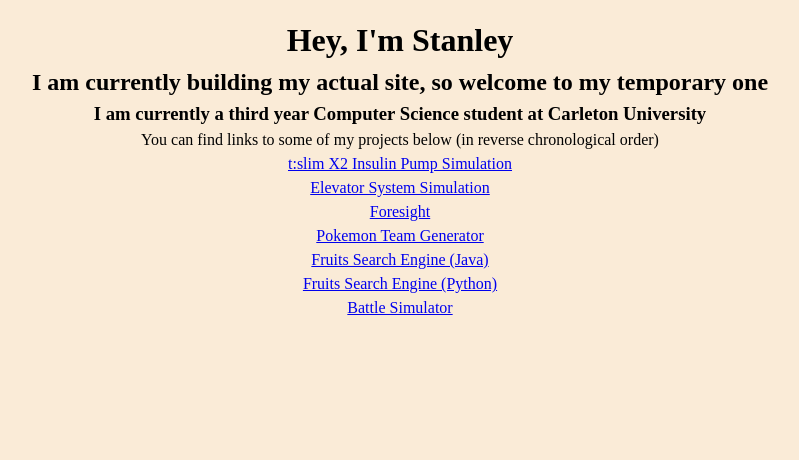
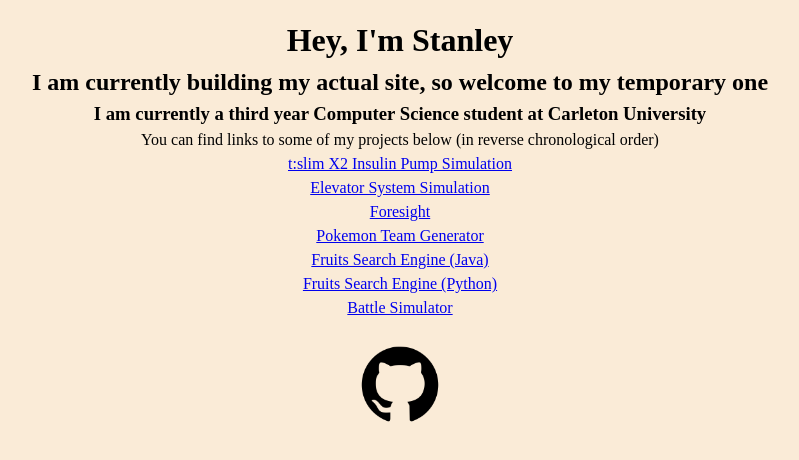
Before and after one commit to stanleyyellowzx/stanleyyellowzx.github.io, a plain HTML site: page index.html in a window 1280 px wide. Shown: the whole page, without its empty margins (240-1039 px from the left). Drawn offline with Linux system fonts and the light colour scheme.

Commit message:
Add files via upload

```diff
--- a/index.html
+++ b/index.html
@@ -26,5 +26,8 @@
     <a href="./projects/fruitsenginepy.html">Fruits Search Engine (Python)</a>
     <br>
     <a href="./projects/battlesimulator.html">Battle Simulator</a>
+    <br>
+    <br>
+    <a href="https://github.com/stanleyyellowzx"><img src="./icons/github.png" alt="" style="margin: 0 auto; height: 5rem; width: 5rem;"></a>
 </body>
 </html>
```
Also changed, not shown: icons/github.png (added).
